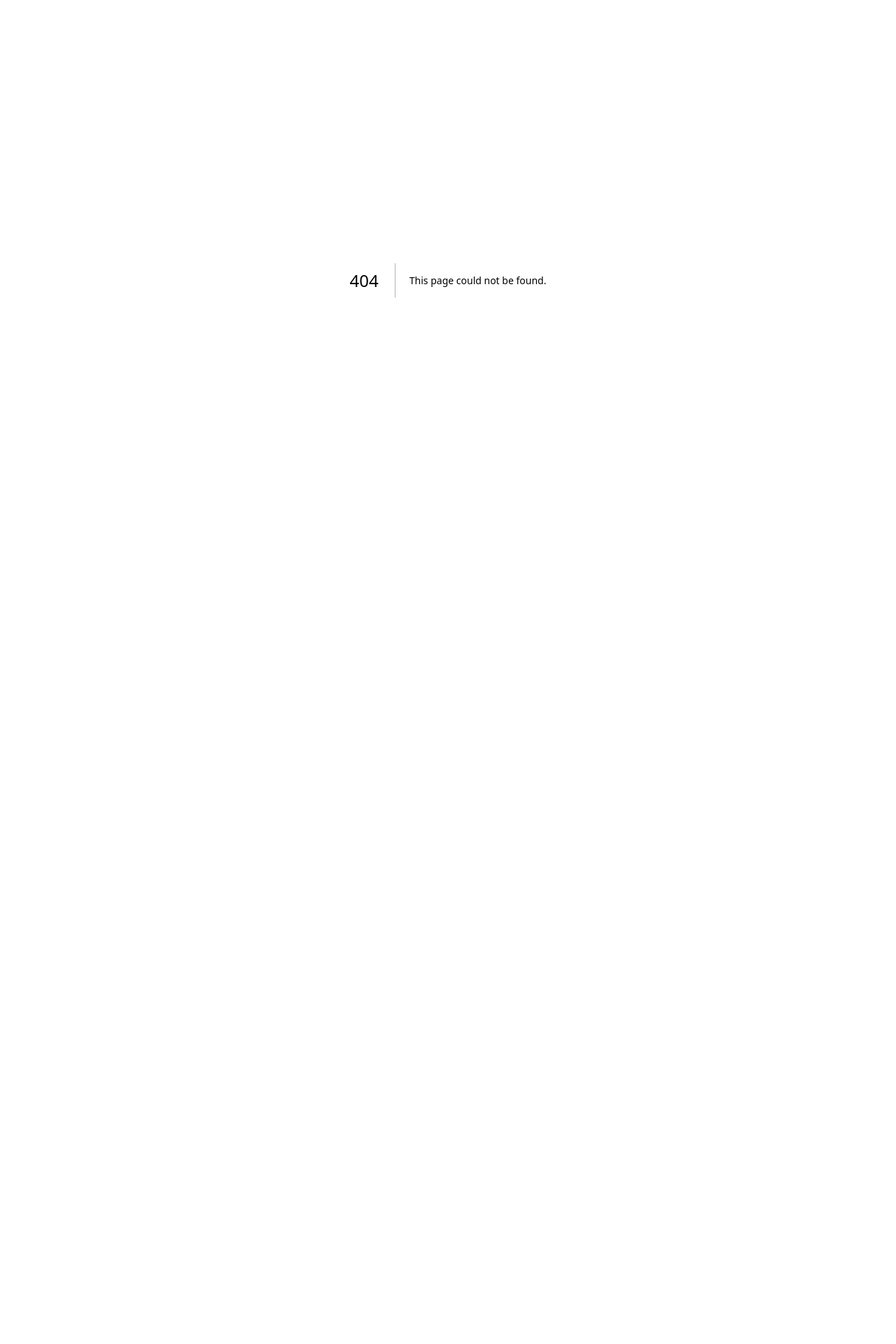
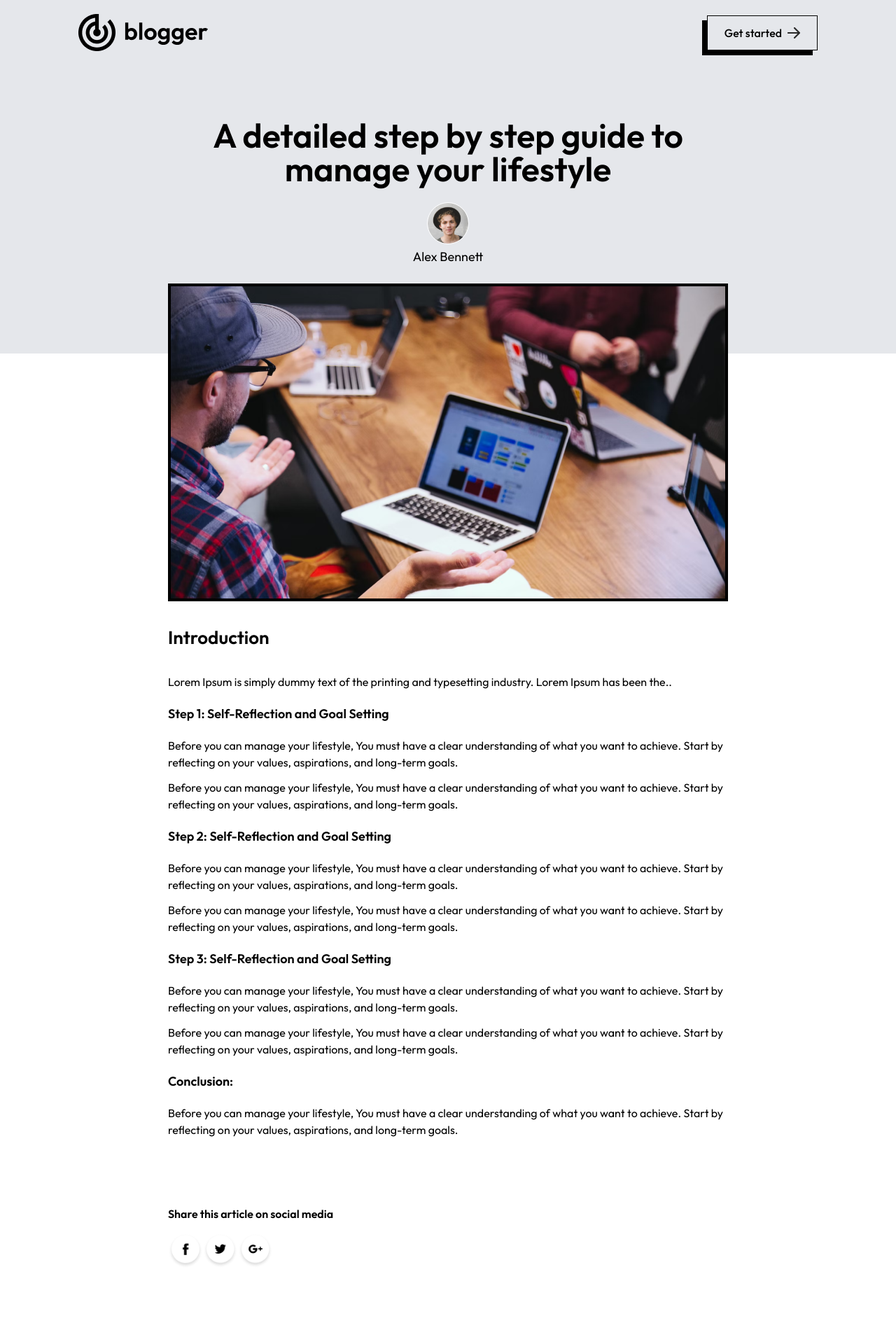
Before and after one commit to KavinduDissanayaka/Blog-App, a Next.js app: page /blogs/1 in a window 1280 px wide. Before the commit this address had no page. Shown: the top 1920 px of the page at 70% size. Before the commit the page ends 800 px from the top, so only its background shows below. Built offline with nearby package versions, Linux system fonts and the light colour scheme.

Commit message:
Create blog post page

```diff
--- a/Components/BlogItem.jsx
+++ b/Components/BlogItem.jsx
@@ -1,19 +1,22 @@
 import { assets, blog_data } from '@/Assets/assets'
 import Image from 'next/image'
+import Link from 'next/link'
 import React from 'react'
 
-const BlogItem = ({title,description,category,image}) => {
+const BlogItem = ({title,description,category,image,id}) => {
   return (
     <div className='max-w-[330px] sm:max-w-[330px] bg-white border border-black hover:shadow-[-7px_7px_0px_#000000]'>
+        <Link href={`/blogs/${id}`}>
         <Image src={image} alt='' width={400} height={400}
         className='border-b border-black' />
+        </Link>
         <p className='ml-5 mt-5 px-1 inline-block bg-black text-white text-sm'>{category}</p>
         <div className='p-5'>
             <h5 className='mb-2 text-lg font-medium tracking-tight text-gray-900'>{title}</h5>
             <p className='mb-3 text-sm tracking-tight text-gray-700'>{description}</p>
-            <div className='inline-flex item-center py-2 font-semibold text-center '>
+            <Link href={`/blogs/${id}`} className='inline-flex item-center py-2 font-semibold text-center '>
                 Read more<Image src={assets.arrow} className='ml-2' alt='' width={12} />
-            </div>
+            </Link>
         </div>
     </div>
   )
--- a/Components/BlogList.jsx
+++ b/Components/BlogList.jsx
@@ -16,7 +16,7 @@ const BlogList = () => {
         </div>
         <div className='flex flex-wrap justify-around gap-1 gap-y-10 mb-16 xl:mx-24 '>
             {blog_data.filter((item)=> menu==="All"?true:item.category===menu).map((item,index)=>{
-                return <BlogItem key={index} image={item.image} title={item.title} description={item.description} category={item.category} />
+                return <BlogItem key={index} id={item.id} image={item.image} title={item.title} description={item.description} category={item.category} />
             })}
         </div>
     </div>
--- /dev/null
+++ b/app/blogs/[id]/page.jsx
@@ -0,0 +1,86 @@
+'use client'
+import { assets, blog_data } from '@/Assets/assets';
+import Footer from '@/Components/Footer';
+import Image from 'next/image';
+import Link from 'next/link';
+import React, { useEffect, useState } from 'react'
+
+const page = ({params}) => {
+
+    const [data,setData] = useState(null);
+
+    const fetchBlogData = () =>{
+        for(let i=0;i<blog_data.length;i++)
+        {
+            if (Number(params.id)===blog_data[i].id) {
+                setData(blog_data[i]);
+                console.log(blog_data[i]);
+                break;
+            }
+        }
+    }
+
+    useEffect(()=>{
+        fetchBlogData();
+    },[])
+
+  return (data?<>
+    <div className='bg-gray-200 py-5 px-5 md:px-12 lg:px-28'>
+        <div className='flex justify-between items-center'>
+            <Link href='/'>
+            <Image src={assets.logo} width={180} alt='' className='w-[130px] sm:w-auto' />
+            </Link>
+            <button className='flex items-center gap-2 font-medium py-1 px-3 sm:py-3 sm:py-3 sm:px-6 border border-black shadow-[-7px_7px_0px_#000000]'>
+                Get started <Image src={assets.arrow} alt='' />
+                </button>
+        </div>
+        <div className='text-center my-24'>
+            <h1 className='text-2xl sm:text-5xl font-semibold max-w-[700px] mx-auto'>{data.title}</h1>
+            <Image className='mx-auto mt-6 border border-white rounded-full' src={data.author_img} width={60} height={60} alt=''/>
+            <p className='mt-1 pb-2 text-lg max-w-[740px] mx-auto'>{data.author}</p>
+        </div>
+    </div>
+    <div className='mx-5 max-w-[800px] md:mx-auto mt-[-100px] mb-10'>
+        <Image className='border-4 border-black' src={data.image} width={1280} height={720} alt='' />
+        <h1 className='my-8 text-[26px] font-semibold'>Introduction</h1>
+        <p>{data.description}</p>
+        <h3 className='my-5 text-[18px] font-semibold'>Step 1: Self-Reflection and Goal Setting</h3>
+        <p className='my-3'>Before you can manage your lifestyle, You must have a clear understanding of what you want to achieve.
+            Start by reflecting on your values, aspirations, and long-term goals.
+        </p>
+        <p className='my-3'>Before you can manage your lifestyle, You must have a clear understanding of what you want to achieve.
+            Start by reflecting on your values, aspirations, and long-term goals.
+        </p>
+        <h3 className='my-5 text-[18px] font-semibold'>Step 2: Self-Reflection and Goal Setting</h3>
+        <p className='my-3'>Before you can manage your lifestyle, You must have a clear understanding of what you want to achieve.
+            Start by reflecting on your values, aspirations, and long-term goals.
+        </p>
+        <p className='my-3'>Before you can manage your lifestyle, You must have a clear understanding of what you want to achieve.
+            Start by reflecting on your values, aspirations, and long-term goals.
+        </p>
+        <h3 className='my-5 text-[18px] font-semibold'>Step 3: Self-Reflection and Goal Setting</h3>
+        <p className='my-3'>Before you can manage your lifestyle, You must have a clear understanding of what you want to achieve.
+            Start by reflecting on your values, aspirations, and long-term goals.
+        </p>
+        <p className='my-3'>Before you can manage your lifestyle, You must have a clear understanding of what you want to achieve.
+            Start by reflecting on your values, aspirations, and long-term goals.
+        </p>
+        <h3 className='my-5 text-[18px] font-semibold'>Conclusion:</h3>
+        <p className='my-3'>Before you can manage your lifestyle, You must have a clear understanding of what you want to achieve.
+            Start by reflecting on your values, aspirations, and long-term goals.
+        </p>
+        <div className='my-24'>
+        <p className='text-black font font-semibold my-4'>Share this article on social media</p>
+        <div className='flex'>
+            <Image src={assets.facebook_icon} width={50} alt='' />
+            <Image src={assets.twitter_icon} width={50} alt='' />
+            <Image src={assets.googleplus_icon} width={50} alt='' />
+        </div>
+        </div>
+    </div>
+    <Footer/>
+    </>:<></>
+  )
+}
+
+export default page
```
